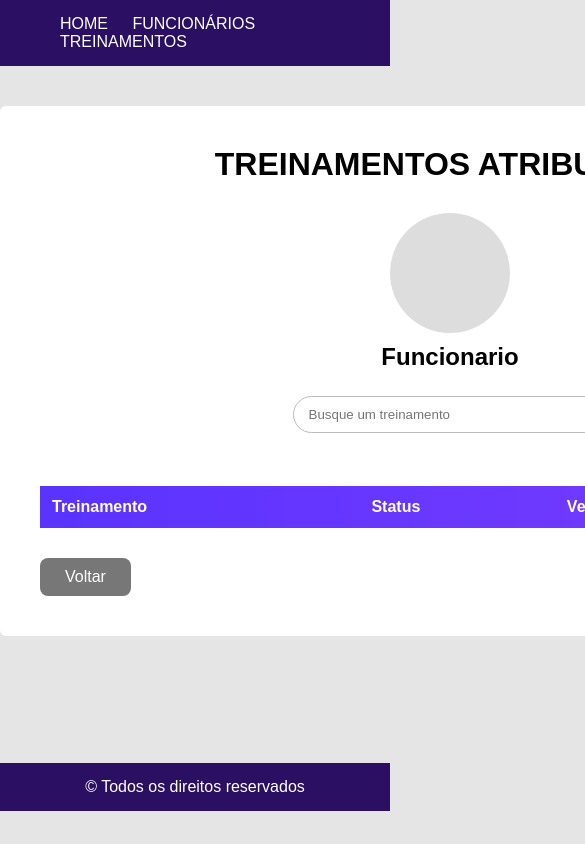
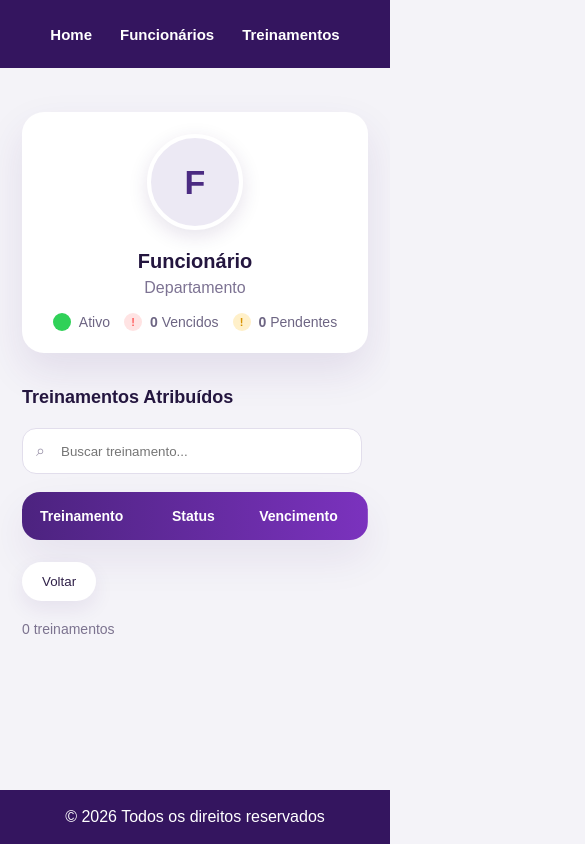
Before and after one commit to arthurbgrs/STE, a plain HTML site: page frontend/pages/atribuidosTreinamentos.html in a window 390 px wide. Shown: the top 844 px of the page, 585 px wide, since content can reach past the window. Drawn offline with Linux system fonts and the light colour scheme.

Commit message:
Resolvendo problemas

```diff
--- a/frontend/css/adicionarTreinamento.css
+++ b/frontend/css/adicionarTreinamento.css
@@ -2,6 +2,9 @@ body{
     margin:0;
     font-family: Arial;
     background:#ffffff;
+    min-height:100vh;
+    display:flex;
+    flex-direction:column;
 }
 
 /* HEADER */
@@ -34,7 +37,7 @@ nav a{
     margin: auto;
     padding:100px;
     border-radius:4px;
-
+    flex:1;
 }
 
 h2{
@@ -99,5 +102,5 @@ footer{
     color:white;
     text-align:center;
     padding:15px;
-    margin-top:400px;
+    margin-top:auto;
 }
--- a/frontend/css/atribuidosTreinamentos.css
+++ b/frontend/css/atribuidosTreinamentos.css
@@ -6,119 +6,176 @@ font-family:Arial, Helvetica, sans-serif;
 }
 
 body{
-background:#e5e5e5;
+background:#f4f3f8;
+color:#24163f;
+min-height:100vh;
+display:flex;
+flex-direction:column;
 }
 
-/* TOPO */
-
 .topo{
-background:#2b0f63;
-color:white;
+background:#34155f;
+min-height:68px;
 display:flex;
-justify-content:space-between;
+justify-content:flex-end;
 align-items:center;
-padding:15px 40px;
+padding:0 42px;
 }
 
-.topo nav a{
-color:white;
-text-decoration:none;
-margin-left:20px;
+.menu{
+display:flex;
+gap:28px;
 }
 
-.logo{
-font-size:20px;
-font-weight:bold;
+.menu a{
+color:#ffffff;
+text-decoration:none;
+font-size:15px;
+font-weight:700;
 }
 
-
-/* CONTAINER */
-
-.container{
-background:white;
-width:900px;
-margin:40px auto;
-padding:40px;
-border-radius:6px;
+.menu a.ativo{
+opacity:1;
 }
 
-
-/* TITULO */
-
-h1{
-text-align:center;
-margin-bottom:30px;
+.pagina{
+max-width:1060px;
+margin:0 auto;
+padding:44px 22px 56px;
+flex:1;
+width:100%;
 }
 
-
-/* PERFIL */
-
-.perfil{
-text-align:center;
-margin-bottom:20px;
+.perfil-card{
+background:#ffffff;
+border-radius:22px;
+box-shadow:0 18px 40px rgba(67, 31, 117, 0.10);
+padding:22px 26px;
+display:flex;
+align-items:center;
+gap:20px;
+margin-bottom:34px;
 }
 
-.foto{
-width:120px;
-height:120px;
-background:#ddd;
+.perfil-foto{
+width:96px;
+height:96px;
 border-radius:50%;
 overflow:hidden;
+background:#ece9f4;
+flex-shrink:0;
+position:relative;
 display:flex;
 align-items:center;
 justify-content:center;
-font-size:50px;
-margin:auto;
-color:#888;
+border:4px solid #ffffff;
+box-shadow:0 6px 20px rgba(47, 18, 93, 0.12);
 }
 
-.foto img{
+.perfil-foto img{
 width:100%;
 height:100%;
 object-fit:cover;
 display:none;
 }
 
-.perfil h2{
-margin-top:10px;
+.foto-placeholder{
+font-size:34px;
+font-weight:700;
+color:#4b2b82;
 }
 
+.perfil-info h1{
+font-size:20px;
+margin-bottom:6px;
+}
 
-/* BUSCA */
+.perfil-info p{
+color:#7d7393;
+margin-bottom:16px;
+}
+
+.perfil-status{
+display:flex;
+gap:14px;
+flex-wrap:wrap;
+}
+
+.status-item{
+display:flex;
+align-items:center;
+gap:8px;
+font-size:14px;
+color:#6d6583;
+}
+
+.status-bolinha,
+.status-icone{
+width:18px;
+height:18px;
+border-radius:50%;
+display:flex;
+align-items:center;
+justify-content:center;
+font-size:11px;
+font-weight:bold;
+}
+
+.status-ok .status-bolinha{
+background:#30d158;
+}
+
+.status-vencido .status-icone{
+background:#ffe3e3;
+color:#ff5c5c;
+}
+
+.status-pendente .status-icone{
+background:#fff0c9;
+color:#d89200;
+}
+
+.cabecalho-tabela{
+display:flex;
+justify-content:space-between;
+align-items:center;
+gap:20px;
+margin-bottom:18px;
+}
+
+.cabecalho-tabela h2{
+font-size:18px;
+}
 
 .busca{
-display:flex;
-justify-content:center;
-align-items:center;
-margin:25px 0;
+width:min(100%, 340px);
+position:relative;
+}
+
+.busca-icone{
+position:absolute;
+left:14px;
+top:50%;
+transform:translateY(-50%);
+color:#9a93a9;
 }
 
 .busca input{
-width:350px;
-padding:10px 15px;
-border-radius:25px;
-border:1px solid #bbb;
+width:100%;
+height:46px;
+border:1px solid #e2deec;
+border-radius:14px;
+padding:0 14px 0 38px;
+background:#ffffff;
 outline:none;
 }
 
-.busca i{
-margin-left:-35px;
-color:#3b00ff;
-cursor:pointer;
+.tabela-card{
+background:#ffffff;
+border-radius:18px;
+overflow:hidden;
+box-shadow:0 18px 40px rgba(67, 31, 117, 0.08);
 }
-
-
-/* ADICIONAR */
-
-.add{
-text-align:right;
-margin-bottom:10px;
-font-weight:500;
-cursor:pointer;
-}
-
-
-/* TABELA */
 
 table{
 width:100%;
@@ -126,68 +183,133 @@ border-collapse:collapse;
 }
 
 thead{
-background:linear-gradient(90deg,#5a33ff,#7a3cff);
+background:linear-gradient(90deg,#4c237f,#7b32be);
 color:white;
 }
 
 th{
-padding:12px;
+padding:16px 18px;
 text-align:left;
+font-size:14px;
 }
 
 td{
-padding:15px 10px;
-border-bottom:1px solid #ddd;
+padding:18px;
+border-bottom:1px solid #f0ebf6;
+font-size:15px;
 }
 
+tbody tr:last-child td{
+border-bottom:none;
+}
 
-/* STATUS */
+.treinamento-celula{
+display:flex;
+align-items:center;
+gap:12px;
+}
 
-.concluido{
-background:#36a936;
-color:white;
-padding:4px 12px;
-border-radius:20px;
+.treinamento-icone{
+width:30px;
+height:30px;
+border-radius:10px;
+display:flex;
+align-items:center;
+justify-content:center;
+font-size:14px;
+font-weight:bold;
+flex-shrink:0;
+}
+
+.treinamento-icone.vencido{
+background:#ffe7e4;
+color:#ff5c5c;
+}
+
+.treinamento-icone.pendente{
+background:#fff3cf;
+color:#d89200;
+}
+
+.treinamento-status{
+display:inline-flex;
+align-items:center;
+justify-content:center;
+min-width:90px;
+padding:8px 12px;
+border-radius:999px;
+font-size:12px;
+font-weight:700;
+}
+
+.treinamento-status.vencido{
+background:#ffe7e4;
+color:#ff5c5c;
+}
+
+.treinamento-status.pendente{
+background:#fff3cf;
+color:#d89200;
+}
+
+.rodape-conteudo{
+display:flex;
+justify-content:space-between;
+align-items:center;
+gap:20px;
+margin-top:22px;
+}
+
+.voltar{
+border:none;
+background:#ffffff;
+border-radius:999px;
+padding:12px 20px;
+cursor:pointer;
+color:#302149;
+box-shadow:0 8px 20px rgba(67, 31, 117, 0.08);
+}
+
+.resumo-treinamentos{
+color:#7c738f;
 font-size:14px;
 }
 
-.pendente{
-background:#f2c94c;
+footer{
+background:#34155f;
 color:white;
-padding:4px 12px;
-border-radius:20px;
-font-size:14px;
+text-align:center;
+padding:18px;
+margin-top:auto;
 }
 
-.vencido{
-background:#e74c3c;
-color:white;
-padding:4px 12px;
-border-radius:20px;
-font-size:14px;
+@media (max-width: 760px){
+.topo{
+justify-content:center;
+padding:16px 20px;
 }
 
-
-/* BOTAO VOLTAR */
-
-.voltar{
-margin-top:30px;
-background:#777;
-color:white;
-border:none;
-padding:10px 25px;
-border-radius:8px;
-font-size:16px;
-cursor:pointer;
+.menu{
+flex-wrap:wrap;
+justify-content:center;
 }
 
+.perfil-card{
+flex-direction:column;
+text-align:center;
+}
 
-/* FOOTER */
+.perfil-status{
+justify-content:center;
+}
 
-footer{
-background:#2b0f63;
-color:white;
-text-align:center;
-padding:15px;
-margin-top: 127px;
+.cabecalho-tabela{
+flex-direction:column;
+align-items:stretch;
 }
+
+.rodape-conteudo{
+flex-direction:column;
+align-items:flex-start;
+}
+}
--- a/frontend/css/cadastrarFuncionario.css
+++ b/frontend/css/cadastrarFuncionario.css
@@ -6,6 +6,9 @@ body{
     font-family: Arial;
     background:#ffffff;
     margin:0;
+    min-height:100vh;
+    display:flex;
+    flex-direction:column;
 }
 
 /* HEADER */
@@ -38,6 +41,7 @@ nav a{
     margin:40px auto;
     padding:30px;
     border-radius:5px;
+    flex:1;
 }
 
 h2{
@@ -179,5 +183,5 @@ footer{
     color:white;
     text-align:center;
     padding:15px;
-    margin-top:40px;
+    margin-top:auto;
 }
--- a/frontend/css/detalhes.css
+++ b/frontend/css/detalhes.css
@@ -7,6 +7,9 @@ body {
   font-family: Arial, Helvetica, sans-serif;
   background: #f4f3f6;
   color: #25183f;
+  min-height: 100vh;
+  display: flex;
+  flex-direction: column;
 }
 
 .header {
@@ -29,11 +32,12 @@ body {
 }
 
 .pagina {
-  min-height: calc(100vh - 112px);
   display: flex;
   flex-direction: column;
   align-items: center;
   padding: 42px 24px 56px;
+  flex: 1;
+  width: 100%;
 }
 
 .voltar-lista {
@@ -209,6 +213,7 @@ body {
   text-align: center;
   padding: 16px;
   font-size: 0.9rem;
+  margin-top: auto;
 }
 
 @media (max-width: 768px) {
--- a/frontend/css/editar-f.css
+++ b/frontend/css/editar-f.css
@@ -7,6 +7,9 @@ font-family:Arial, Helvetica, sans-serif;
 
 body{
 background:#efefef;
+min-height:100vh;
+display:flex;
+flex-direction:column;
 }
 
 /* HEADER */
@@ -40,12 +43,13 @@ opacity:0.7;
 /* MAIN */
 
 main{
-width:900px;
+width:min(900px, calc(100% - 32px));
 margin:50px auto;
 background:white;
 padding:40px;
 border-radius:10px;
 box-shadow:0 5px 15px rgba(0,0,0,0.1);
+flex:1;
 }
 
 h1{
@@ -181,11 +185,8 @@ footer{
 background:#2d1163;
 color:white;
 text-align:center;
-padding:55px;
-margin-top:48px;
-height: 100px;
-text-align: center;
-
+padding:18px;
+margin-top:auto;
 }
 
 .campo.foto{
--- a/frontend/css/gerenciarFuncionario.css
+++ b/frontend/css/gerenciarFuncionario.css
@@ -7,6 +7,9 @@ body {
   font-family: Arial, Helvetica, sans-serif;
   background: #ffffff;
   color: #24163d;
+  min-height: 100vh;
+  display: flex;
+  flex-direction: column;
 }
 
 a {
@@ -47,7 +50,9 @@ a {
   max-width: 1120px;
   margin: 0 auto;
   padding: 52px 24px 86px;
-  min-height: calc(100vh - 122px);
+  min-height: auto;
+  flex: 1;
+  width: 100%;
 }
 
 .cabecalho {
@@ -199,6 +204,7 @@ footer {
   text-align: center;
   padding: 18px;
   font-size: 0.92rem;
+  margin-top: auto;
 }
 
 @media (max-width: 768px) {
--- a/frontend/js/atribuidosTreinamentos.js
+++ b/frontend/js/atribuidosTreinamentos.js
@@ -23,88 +23,80 @@ function getStatus(dataVencimento) {
   return 'Pendente';
 }
 
-async function carregarTreinamentosAtribuidos() {
-  const funcionarioId = getQueryParam('id');
+function obterIniciais(nome = '') {
+  return nome
+    .trim()
+    .split(/\s+/)
+    .slice(0, 2)
+    .map((parte) => parte[0]?.toUpperCase() || '')
+    .join('');
+}
+
+function atualizarPerfil(funcionario) {
   const nomeEl = document.getElementById('funcionarioNome');
+  const departamentoEl = document.getElementById('funcionarioDepartamento');
   const fotoEl = document.getElementById('funcionarioFoto');
   const fotoPlaceholderEl = document.getElementById('fotoPlaceholder');
-  const tbody = document.getElementById('treinamentosBody');
-  const searchInput = document.getElementById('searchInput');
 
-  if (!funcionarioId) {
-    alert('Funcionário não informado na URL.');
-    return;
+  nomeEl.textContent = funcionario.nome || 'Funcionário';
+  departamentoEl.textContent = funcionario.departamento || 'Departamento não informado';
+
+  const fotoFuncionario = funcionario.foto || '';
+  if (fotoFuncionario) {
+    fotoEl.src = fotoFuncionario.startsWith('/') ? `http://localhost:3000${fotoFuncionario}` : fotoFuncionario;
+    fotoEl.style.display = 'block';
+    fotoPlaceholderEl.style.display = 'none';
+  } else {
+    fotoEl.removeAttribute('src');
+    fotoEl.style.display = 'none';
+    fotoPlaceholderEl.textContent = obterIniciais(funcionario.nome || 'F');
+    fotoPlaceholderEl.style.display = 'block';
+  }
 }
 
-  try {
-    try {
-      const funcionarioRes = await fetch(`http://localhost:3000/funcionarios/${funcionarioId}`);
+function atualizarResumo(rows) {
+  const vencidos = rows.filter((item) => getStatus(item.data_vencimento) === 'Vencido').length;
+  const pendentes = rows.filter((item) => getStatus(item.data_vencimento) === 'Pendente').length;
 
-      if (funcionarioRes.ok) {
-        const funcionario = await funcionarioRes.json();
-        const nomeFuncionario = funcionario.nome || 'Funcionário';
-        const fotoFuncionario = funcionario.foto || '';
-
-        nomeEl.textContent = nomeFuncionario;
-
-        if (fotoFuncionario && fotoEl) {
-          fotoEl.src = fotoFuncionario.startsWith('/') ? `http://localhost:3000${fotoFuncionario}` : fotoFuncionario;
-          fotoEl.style.display = 'block';
-          if (fotoPlaceholderEl) fotoPlaceholderEl.style.display = 'none';
-        } else if (fotoEl) {
-          fotoEl.removeAttribute('src');
-          fotoEl.style.display = 'none';
-          if (fotoPlaceholderEl) fotoPlaceholderEl.style.display = 'block';
-        }
-      }
-    } catch (erroFuncionario) {
-      console.error('Erro ao carregar dados do funcionário:', erroFuncionario);
-    }
-
-    const res = await fetch(`http://localhost:3000/treinamentos/atribuidos?funcionario_id=${funcionarioId}`);
-    if (!res.ok) {
-      throw new Error(`Erro ao buscar treinamentos: ${res.status}`);
-    }
-
-    const dados = await res.json();
-    if (!Array.isArray(dados) || dados.length === 0) {
-      nomeEl.textContent = 'Nenhum treinamento atribuído';
-      tbody.innerHTML = '<tr><td colspan="3">Nenhum treinamento atribuído encontrado.</td></tr>';
-      return;
-    }
-
-    const nomeFuncionario = dados[0].funcionario_nome || 'Funcionário';
-    const fotoFuncionario = dados[0].funcionario_foto || '';
-    if (!nomeEl.textContent || nomeEl.textContent === 'Funcionario') {
-      nomeEl.textContent = nomeFuncionario;
-    }
-
-    if ((!fotoEl?.src || fotoEl.src.endsWith('/')) && fotoFuncionario && fotoEl) {
-      fotoEl.src = fotoFuncionario.startsWith('/') ? `http://localhost:3000${fotoFuncionario}` : fotoFuncionario;
-      fotoEl.style.display = 'block';
-      if (fotoPlaceholderEl) fotoPlaceholderEl.style.display = 'none';
+  document.getElementById('totalVencidos').textContent = String(vencidos);
+  document.getElementById('totalPendentes').textContent = String(pendentes);
+  document.getElementById('resumoTreinamentos').textContent = `${rows.length} treinamentos`;
 }
 
 function render(rows) {
+  const tbody = document.getElementById('treinamentosBody');
   tbody.innerHTML = '';
 
   if (rows.length === 0) {
     tbody.innerHTML = '<tr><td colspan="3">Nenhum treinamento encontrado.</td></tr>';
+    document.getElementById('resumoTreinamentos').textContent = '0 treinamentos';
     return;
   }
 
-      rows.forEach(item => {
+  rows.forEach((item) => {
     const tr = document.createElement('tr');
+    const status = getStatus(item.data_vencimento);
+    const statusClass = status.toLowerCase();
 
     const tdNome = document.createElement('td');
-        tdNome.textContent = item.treinamento_nome || '-';
+    const nomeWrap = document.createElement('div');
+    nomeWrap.className = 'treinamento-celula';
+
+    const icone = document.createElement('span');
+    icone.className = `treinamento-icone ${statusClass}`;
+    icone.textContent = '◫';
+
+    const nome = document.createElement('span');
+    nome.textContent = item.treinamento_nome || '-';
+
+    nomeWrap.append(icone, nome);
+    tdNome.appendChild(nomeWrap);
 
     const tdStatus = document.createElement('td');
-        const status = getStatus(item.data_vencimento);
-        const span = document.createElement('span');
-        span.textContent = status;
-        span.className = status.toLowerCase();
-        tdStatus.appendChild(span);
+    const spanStatus = document.createElement('span');
+    spanStatus.className = `treinamento-status ${statusClass}`;
+    spanStatus.textContent = status.toUpperCase();
+    tdStatus.appendChild(spanStatus);
 
     const tdVencimento = document.createElement('td');
     tdVencimento.textContent = formatDate(item.data_vencimento);
@@ -114,23 +106,44 @@ async function carregarTreinamentosAtribuidos() {
   });
 }
 
+async function carregarTreinamentosAtribuidos() {
+  const funcionarioId = getQueryParam('id');
+  const searchInput = document.getElementById('searchInput');
+
+  if (!funcionarioId) {
+    alert('Funcionário não informado na URL.');
+    return;
+  }
+
+  try {
+    const funcionarioRes = await fetch(`http://localhost:3000/funcionarios/${funcionarioId}`);
+    if (funcionarioRes.ok) {
+      const funcionario = await funcionarioRes.json();
+      atualizarPerfil(funcionario);
+    }
+
+    const res = await fetch(`http://localhost:3000/treinamentos/atribuidos?funcionario_id=${funcionarioId}`);
+    if (!res.ok) {
+      throw new Error(`Erro ao buscar treinamentos: ${res.status}`);
+    }
+
+    const dados = await res.json();
+    atualizarResumo(dados);
     render(dados);
 
-    if (searchInput) {
-      searchInput.addEventListener('input', () => {
+    searchInput?.addEventListener('input', () => {
       const termo = searchInput.value.toLowerCase().trim();
-        const filtrado = dados.filter(item =>
-          item.treinamento_nome.toLowerCase().includes(termo) ||
-          item.categoria.toLowerCase().includes(termo)
+      const filtrado = dados.filter((item) =>
+        (item.treinamento_nome || '').toLowerCase().includes(termo) ||
+        (item.categoria || '').toLowerCase().includes(termo)
       );
+
       render(filtrado);
+      document.getElementById('resumoTreinamentos').textContent = `${filtrado.length} treinamentos`;
     });
-    }
-
   } catch (err) {
     console.error(err);
-    tbody.innerHTML = '<tr><td colspan="3">Erro ao carregar os treinamentos.</td></tr>';
-    nomeEl.textContent = 'Erro ao carregar funcionário';
+    document.getElementById('treinamentosBody').innerHTML = '<tr><td colspan="3">Erro ao carregar os treinamentos.</td></tr>';
   }
 }
 
--- a/frontend/pages/atribuidosTreinamentos.html
+++ b/frontend/pages/atribuidosTreinamentos.html
@@ -2,91 +2,81 @@
 <html lang="pt-br">
 <head>
 <meta charset="UTF-8">
-<title>Treinamentos</title>
-
+<meta name="viewport" content="width=device-width, initial-scale=1.0">
+<title>Treinamentos Atribuídos</title>
 <link rel="stylesheet" href="../css/atribuidosTreinamentos.css">
-
-
 </head>
 
 <body>
 
 <header class="topo">
-
-
-
-<nav>
-<a href="/frontend/pages/paginainicial.html">HOME</a>
-<a href="/frontend/pages/gerenciarFuncionario.html">FUNCIONÁRIOS</a>
-<a href="/frontend/pages/adicionarTreinamento.html">TREINAMENTOS</a>
+<nav class="menu">
+<a href="/frontend/pages/paginainicial.html">Home</a>
+<a href="/frontend/pages/gerenciarFuncionario.html">Funcionários</a>
+<a class="ativo" href="/frontend/pages/adicionarTreinamento.html">Treinamentos</a>
 </nav>
-
 </header>
 
+<main class="pagina">
 
-<div class="container">
-
-<h1>TREINAMENTOS ATRIBUIDOS:</h1>
-
-
-<div class="perfil">
-
-<div class="foto">
+<section class="perfil-card">
+<div class="perfil-foto">
 <img id="funcionarioFoto" alt="Foto do funcionário">
-<i id="fotoPlaceholder" class="fa-solid fa-user"></i>
+<span id="fotoPlaceholder" class="foto-placeholder">F</span>
 </div>
 
-<h2 id="funcionarioNome">Funcionario</h2>
+<div class="perfil-info">
+<h1 id="funcionarioNome">Funcionário</h1>
+<p id="funcionarioDepartamento">Departamento</p>
 
+<div class="perfil-status">
+<div class="status-item status-ok">
+<span class="status-bolinha"></span>
+<span>Ativo</span>
 </div>
+<div class="status-item status-vencido">
+<span class="status-icone">!</span>
+<span><strong id="totalVencidos">0</strong> Vencidos</span>
+</div>
+<div class="status-item status-pendente">
+<span class="status-icone">!</span>
+<span><strong id="totalPendentes">0</strong> Pendentes</span>
+</div>
+</div>
+</div>
+</section>
 
+<section class="cabecalho-tabela">
+<h2>Treinamentos Atribuídos</h2>
 
 <div class="busca">
+<span class="busca-icone">⌕</span>
+<input id="searchInput" type="text" placeholder="Buscar treinamento...">
+</div>
+</section>
 
-<input id="searchInput" type="text" placeholder="Busque um treinamento">
-
-<i class="fa-solid fa-magnifying-glass"></i>
-
-</div>
-
-
-<div class="add">
-
-<i class="fa-solid fa-plus"></i> Treinamento
-
-</div>
-
-
+<section class="tabela-card">
 <table>
-
 <thead>
-
 <tr>
 <th>Treinamento</th>
 <th>Status</th>
 <th>Vencimento</th>
 </tr>
-
 </thead>
 
-<tbody id="treinamentosBody">
-</tbody>
+<tbody id="treinamentosBody"></tbody>
+</table>
+</section>
 
-</table>
-
-
-<button class="voltar">
-<i class="fa-solid fa-arrow-left"></i>
-Voltar
-</button>
-
-
+<div class="rodape-conteudo">
+<button class="voltar">Voltar</button>
+<p id="resumoTreinamentos" class="resumo-treinamentos">0 treinamentos</p>
 </div>
 
+</main>
 
-<footer>
-© Todos os direitos reservados
-</footer>
+<footer>© 2026 Todos os direitos reservados</footer>
 
 <script src="../js/atribuidosTreinamentos.js"></script>
 </body>
```
Lines whose indentation alone changed are shown as unchanged.
